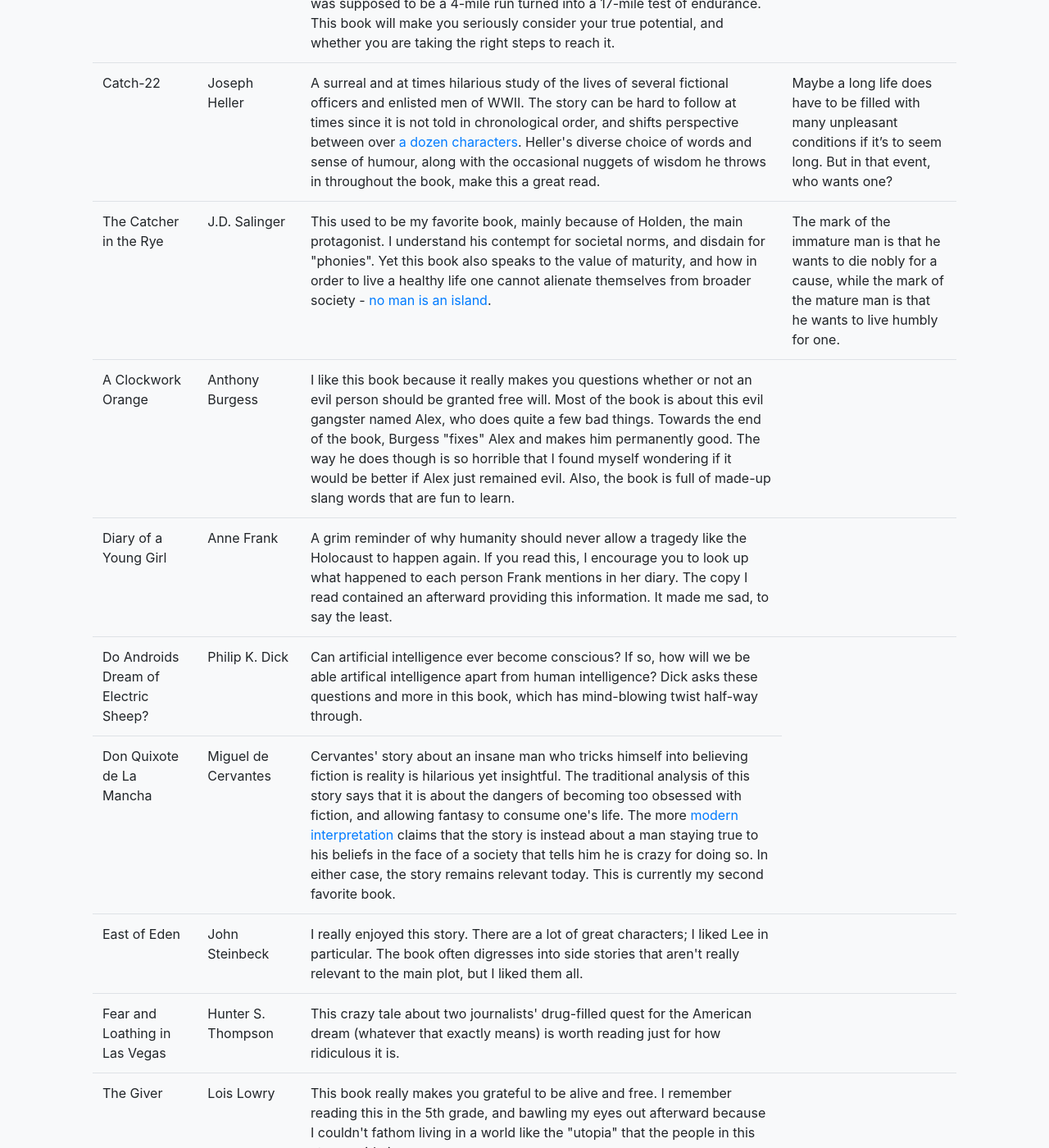
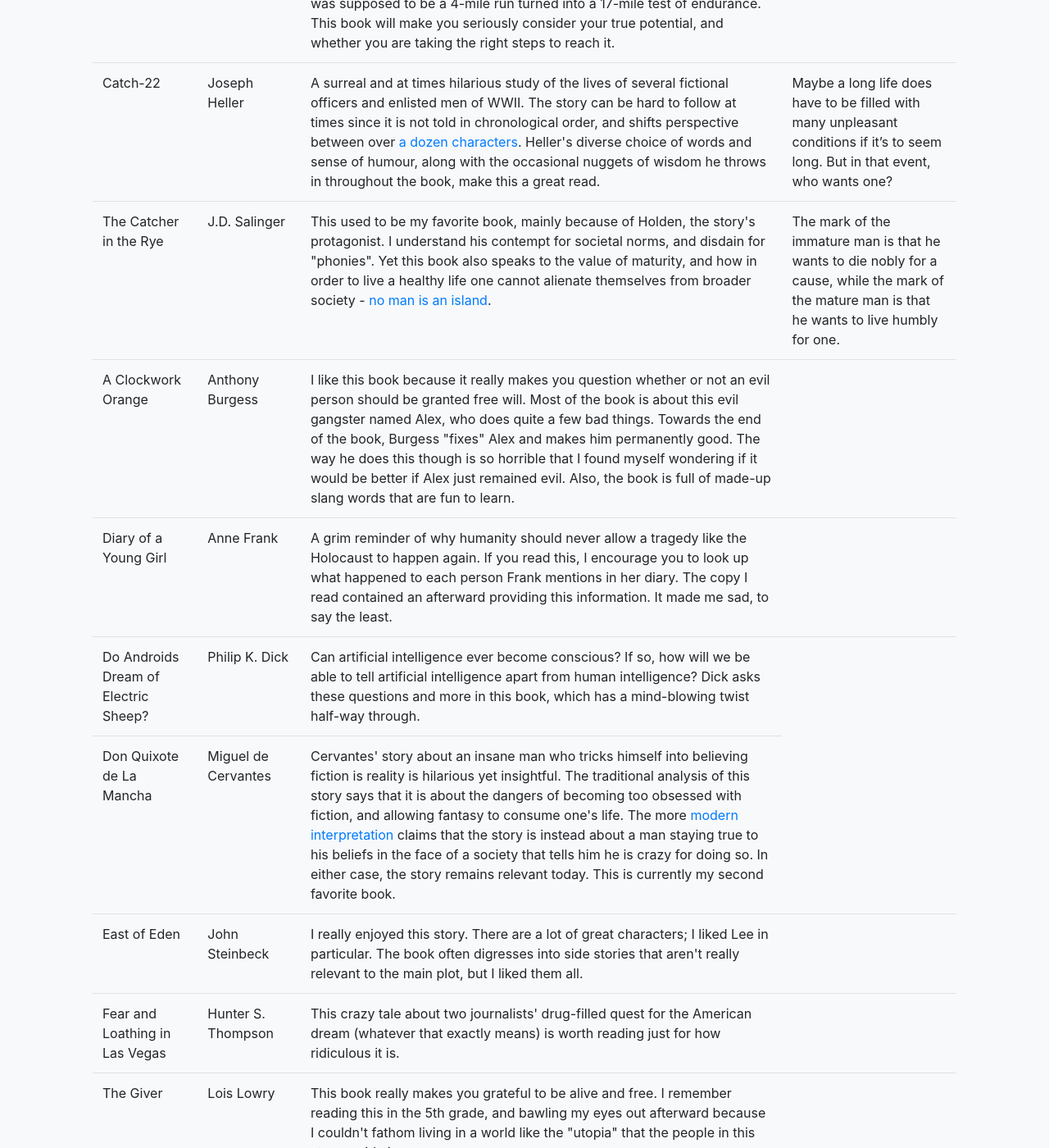
Before and after one commit to PappasBrent/pappasbrent.github.io, a Jekyll site: the page built from reading.html, in a window 1280 px wide and 1400 px high, scrolled down 972 px. Shown: the whole window at 82% size. Built offline with Jekyll 4.4.1, drawn with Linux system fonts in a browser that asks for light colours.

Commit message:
Fix a few typos

```diff
--- a/reading.html
+++ b/reading.html
@@ -97,7 +97,7 @@ title: Reading List
                 <td>The Catcher in the Rye</td>
                 <td>J.D. Salinger</td>
                 <td>This used to be my favorite book, mainly because of Holden,
-                    the main protagonist. I understand his contempt for societal
+                    the story's protagonist. I understand his contempt for societal
                     norms, and disdain for "phonies". Yet this book also speaks to
                     the value of maturity, and how in order to live a healthy life
                     one cannot alienate themselves from broader society - <a
@@ -111,11 +111,11 @@ title: Reading List
             <tr>
                 <td>A Clockwork Orange</td>
                 <td>Anthony Burgess</td>
-                <td>I like this book because it really makes you questions
+                <td>I like this book because it really makes you question
                     whether or not an evil person should be granted free will. Most
                     of the book is about this evil gangster named Alex, who does
                     quite a few bad things. Towards the end of the book, Burgess
-                    "fixes" Alex and makes him permanently good. The way he does
+                    "fixes" Alex and makes him permanently good. The way he does this
                     though is so horrible that I found myself wondering if it would
                     be better if Alex just remained evil. Also, the book is full of
                     made-up slang words that are fun to learn.</td>
@@ -136,9 +136,9 @@ title: Reading List
                 <td>Do Androids Dream of Electric Sheep?</td>
                 <td>Philip K. Dick</td>
                 <td>Can artificial intelligence ever become conscious? If so,
-                    how will we be able artifical intelligence apart from human
+                    how will we be able to tell artificial intelligence apart from human
                     intelligence? Dick asks these questions and more in this book,
-                    which has mind-blowing twist half-way through.</td>
+                    which has a mind-blowing twist half-way through.</td>
                 <td></td>
             </tr>
             <tr>
```
